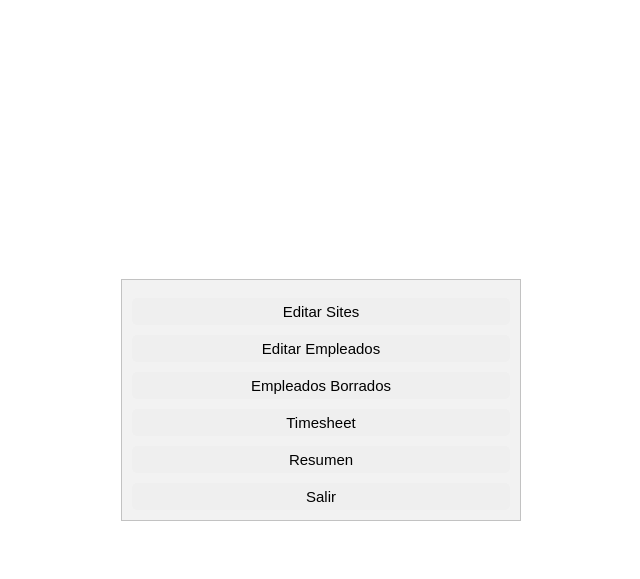
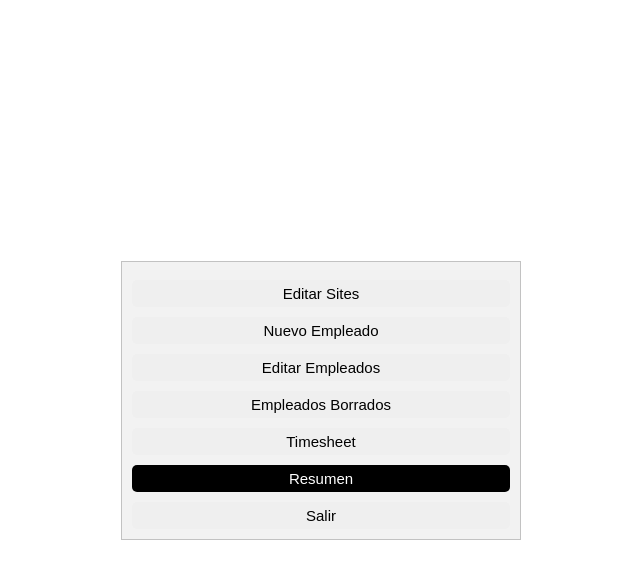
Before and after one commit to oscarsanpenilla/employee_control, a PHP site: page /admin/main_admin.php in a window 1280 px wide. Shown: the top 579 px of the page, without its empty margins (319-959 px from the left). Run offline with PHP 8.4, Linux system fonts and the light colour scheme; the visitor is signed in with stand-in values (Sample User, id 1); some web fonts are replaced.

Commit message:
Se agregan las secciones de nuevo empleado y resumen

```diff
--- a/admin/main_admin.php
+++ b/admin/main_admin.php
@@ -15,10 +15,11 @@
   <div class="main">
     <form action=""><br>
         <a href="crud_lugares.php"><input  type="button" value="Editar Sites"></a>
+        <a href="formulario_nuevo_empleado.php"><input  type="button" value="Nuevo Empleado"></a>
         <a href="../crud_employees/crud_empleados.php"><input  type="button" value="Editar Empleados"></a>
         <a href="crud_empleados_eliminados.php"><input  type="button" value="Empleados Borrados"></a>
         <a href="formulario_timesheet.php"><input  type="button" value="Timesheet"></a>
-        <a href="formulario_resumen.php"><input  type="button" value="Resumen"></a>
+        <a href="formulario_resumen.php"><input class="btn_principal" type="button" value="Resumen"></a>
         <a  href="../cerrar_session.php" class="logout"><input  type="button" value="Salir"></a>
     </form>
   </div>
```
